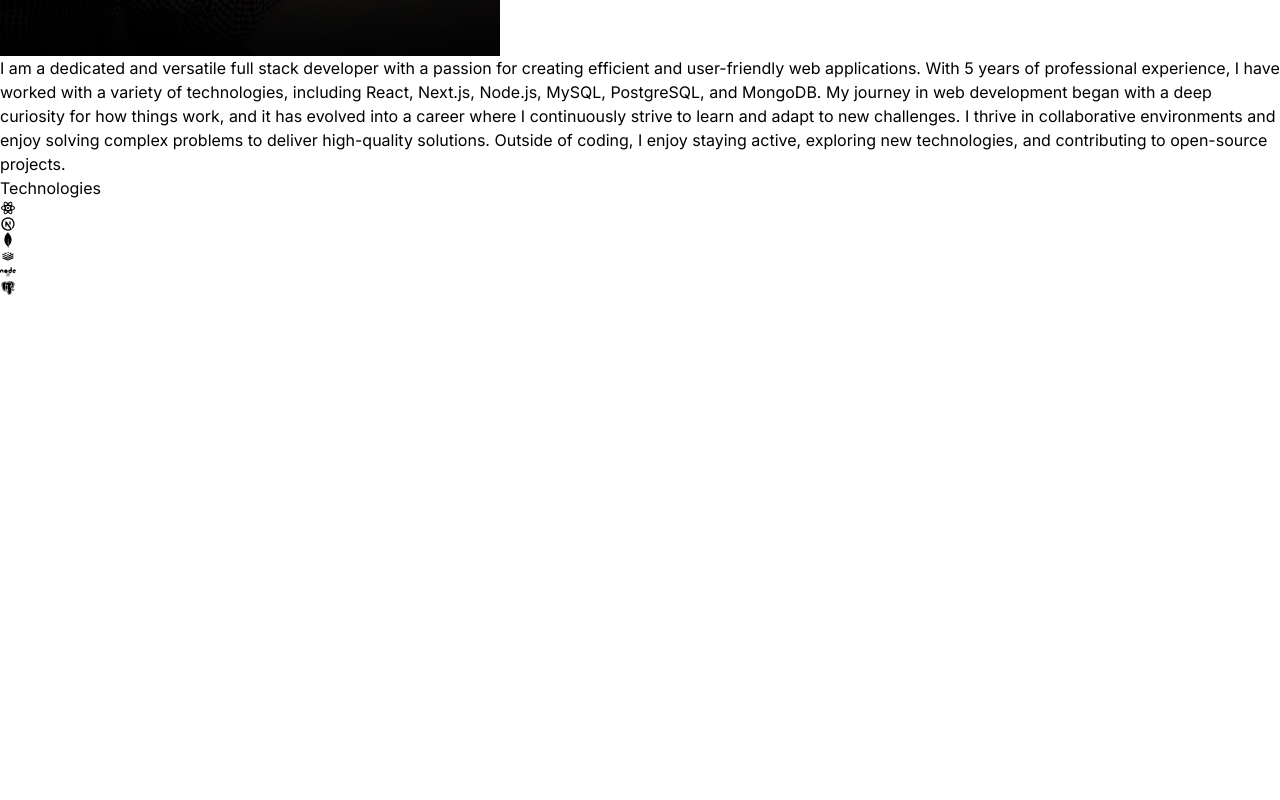
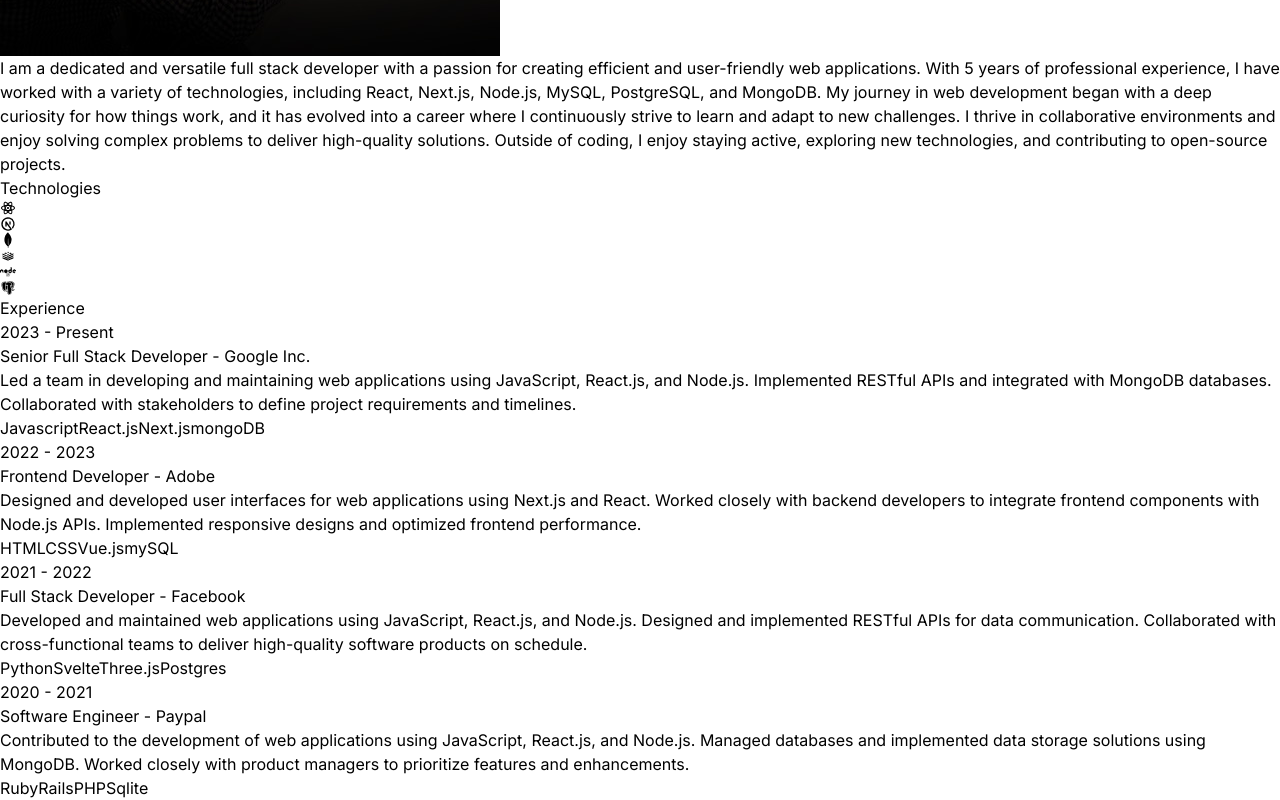
Before and after one commit to AldrinDCruz/MyPortfolio, a React (Vite) app: page / in a window 1280 px wide. Shown: the part 1238-2038 px from the top of the page. Before the commit the page ends 1534 px from the top, so only its background shows below. Built offline with nearby package versions, Linux system fonts and the light colour scheme.

Commit message:
Experience part was done

```diff
--- a/src/App.jsx
+++ b/src/App.jsx
@@ -3,6 +3,7 @@ import Navbar from './components/Navbar'
 import Hero from './components/Hero'
 import About from './components/About'
 import Technologies from './components/Technologies'
+import Experience from './components/Experience'
 
 function App() {
   return (
@@ -18,6 +19,7 @@ function App() {
         <Hero />
         <About />
         <Technologies />
+        <Experience />
       </div>
 
     </div>
--- /dev/null
+++ b/src/components/Experience.jsx
@@ -0,0 +1,43 @@
+import { EXPERIENCES } from "../constants"
+
+
+const Experience = () => {
+  return (
+    <div className="border-b border-neutral-900 pb-4">
+        <h2 className="my-20 text-center text-4xl ">Experience</h2>
+
+        <div>
+            {EXPERIENCES.map((experience, index) => (
+                <div key={index} className="mb-8 flex flex-wrap lg:justify-center">
+                    <div className="w-full lg:w-1/4">
+                        <p className="mb-2 text-sm text-neutral-400">
+                            {experience.year}
+                        </p>
+                    </div>
+
+                    <div className="w-full max-w-xl lg:w-3/4">
+                        <h6 className="mb-2 font-semibold">
+                            {experience.role} - {" "}
+                            <span className="text-sm text-purple-100">
+                                {experience.company}
+                            </span>
+                        </h6>
+
+                        <p className="mb-4 text-neutral-400">
+                            {experience.description}
+                        </p>
+
+                        {experience.technologies.map((tech, index) => (
+                            <span key={index} className="mr-2 mt-4 rounded bg-neutral-900 px-2 py-1 text-sm font-medium text-purple-800">
+                                {tech}
+                            </span>
+                        ))}
+                    </div>
+                </div>
+            ))}
+        </div>
+    </div>
+  )
+}
+
+export default Experience
```
